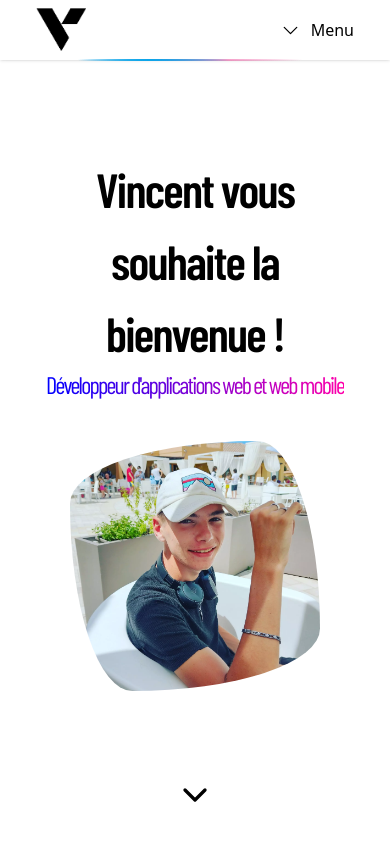
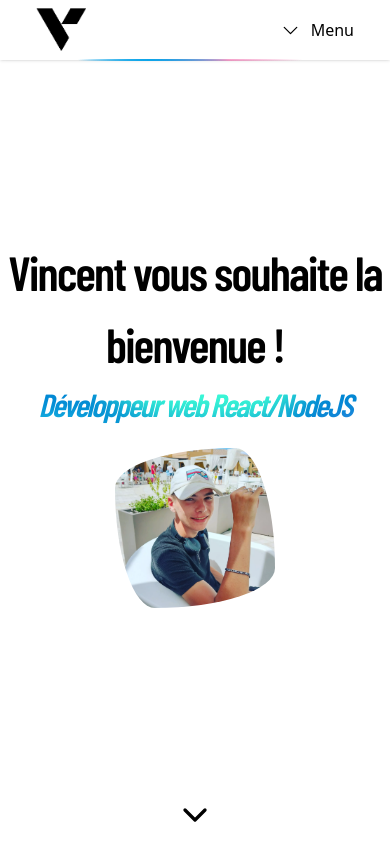
Before and after one commit to Azonesbz/vincentavez, a React (Vite) app in the folder client/: page / in a window 390 px wide. Shown: the top 844 px of the page. Built offline with nearby package versions, Linux system fonts and the light colour scheme; no server answers; a web font is replaced by a local one.

Commit message:
fixed image size and position of button

```diff
--- a/client/src/components/header/Header.jsx
+++ b/client/src/components/header/Header.jsx
@@ -5,7 +5,7 @@ import React from 'react';
 export default function Header() {
 
     return (
-        <header className='min-h-screen max-h-screen w-full flex items-center overflow-x-hidden p-10 justify-around'>
+        <header className='min-h-screen max-h-screen w-full flex items-center overflow-x-hidden sm:p-10 justify-around'>
             <div className='h-[60px] w-full bg-white fixed top-0 z-40 opacity-75 backdrop-blur-sm' />
 
             <nav className={`container shadow fixed top-0 max-w-full z-50 flex items-center justify-between sm:justify-normal w-full h-[60px] backdrop-blur-md`}>
@@ -36,16 +36,25 @@ export default function Header() {
                 </div>
             </nav>
 
-            <div className='lg:w-1/2'>
+            <div>
                 <h1 className='text-center'>Vincent vous souhaite la bienvenue !</h1>
                 <div className='relative flex flex-col-reverse items-center justify-center '>
-                    <img className='image mt-10' src="/me.webp" alt="picture of Vincent" width={250} />
-                    <h1 className='font-thin text-2xl text-center gradient-text'>Développeur d'applications web et web mobile</h1>
+                    <img className='image mt-5 sm:mt-10 w-40 sm:w-48 md:w-56 lg:w-72' src="/me.webp" alt="picture of Vincent" />
+                    <div className='text-center '>
+                        <h2 class="title">Développeur web React/NodeJS
+                            <div class="aurora">
+                                <div class="aurora__item"></div>
+                                <div class="aurora__item"></div>
+                                <div class="aurora__item"></div>
+                                <div class="aurora__item"></div>
+                            </div>
+                        </h2>
+                    </div>
                 </div>
             </div>
 
             <a
-                className='animate-one absolute bottom-5 rounded-full duration-1000 left-[50%] translate-x-[-50%]'
+                className='animate-one absolute bottom-0 sm:bottom-5 rounded-full duration-1000 left-[50%] translate-x-[-50%]'
                 href={"#actuality"}
             >
                 <svg className='animate-bounce' width="40" height="40" fill="none" stroke="currentColor" stroke-linecap="round" stroke-linejoin="round" stroke-width="2" viewBox="0 0 24 24" xmlns="http://www.w3.org/2000/svg">
```
